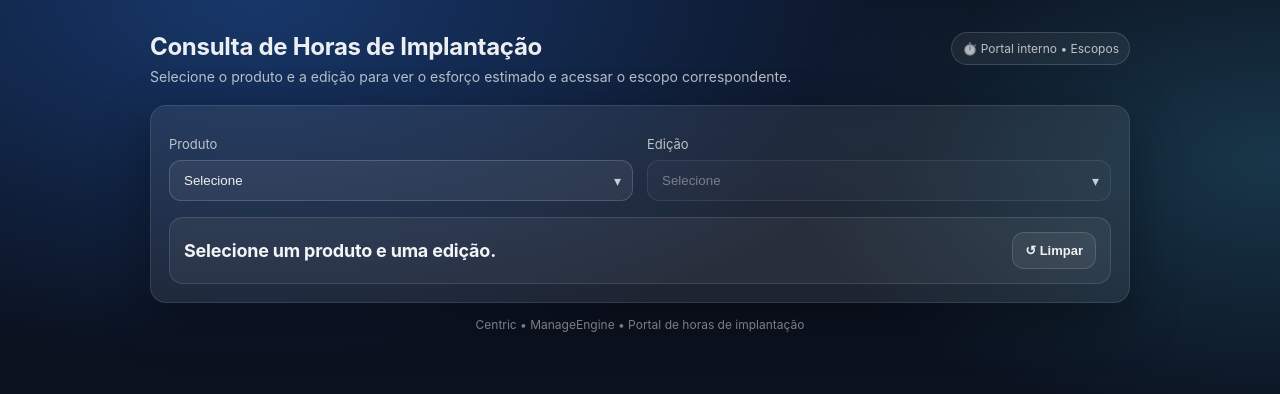
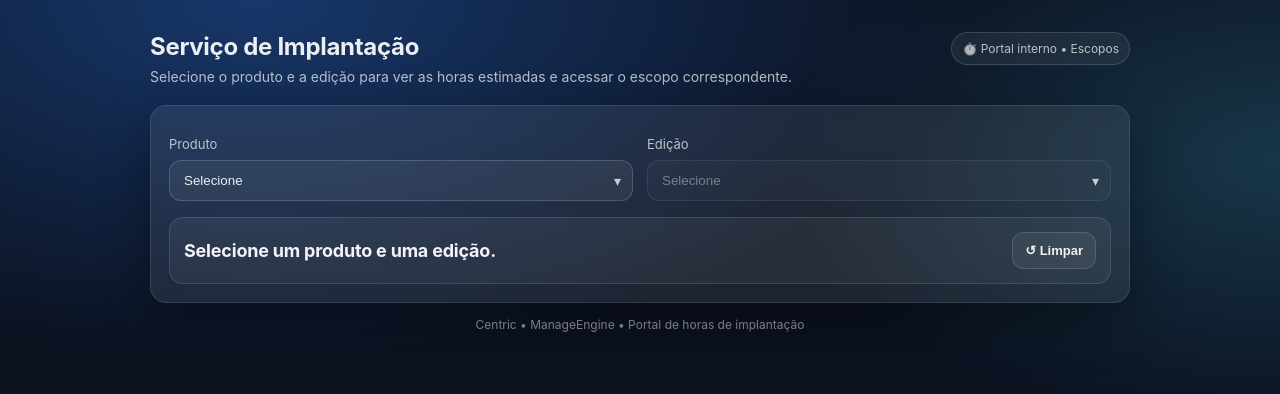
Before and after one commit to luigiscola/portal-horas, a plain HTML site: page index.html in a window 1280 px wide. Drawn offline with Linux system fonts and the light colour scheme.

Commit message:
Update index.html

```diff
--- a/index.html
+++ b/index.html
@@ -231,9 +231,9 @@
   <div class="wrap">
     <div class="header">
       <div>
-        <h1 class="title">Consulta de Horas de Implantação</h1>
+        <h1 class="title">Serviço de Implantação</h1>
         <p class="subtitle">
-          Selecione o produto e a edição para ver o esforço estimado e acessar o escopo correspondente.
+          Selecione o produto e a edição para ver as horas estimadas e acessar o escopo correspondente.
         </p>
       </div>
       <div class="pill">⏱️ Portal interno • Escopos</div>
```
